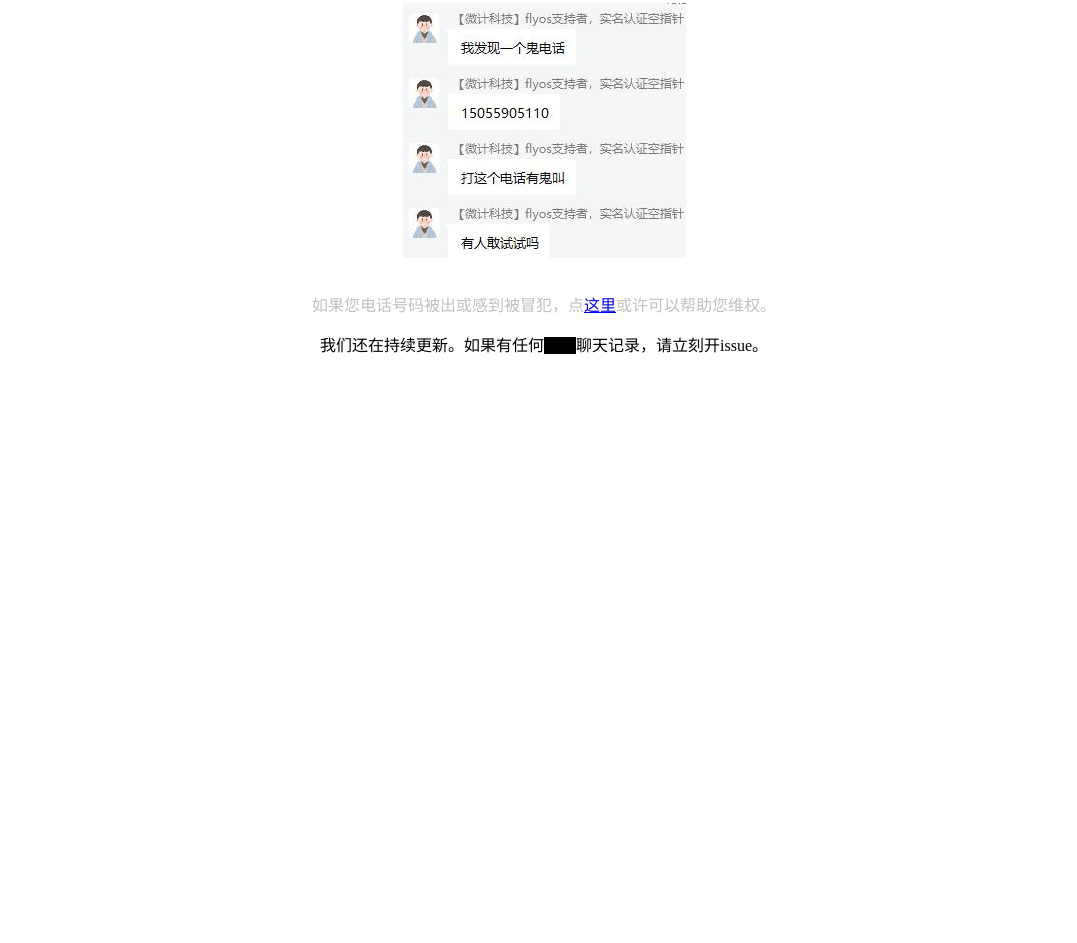
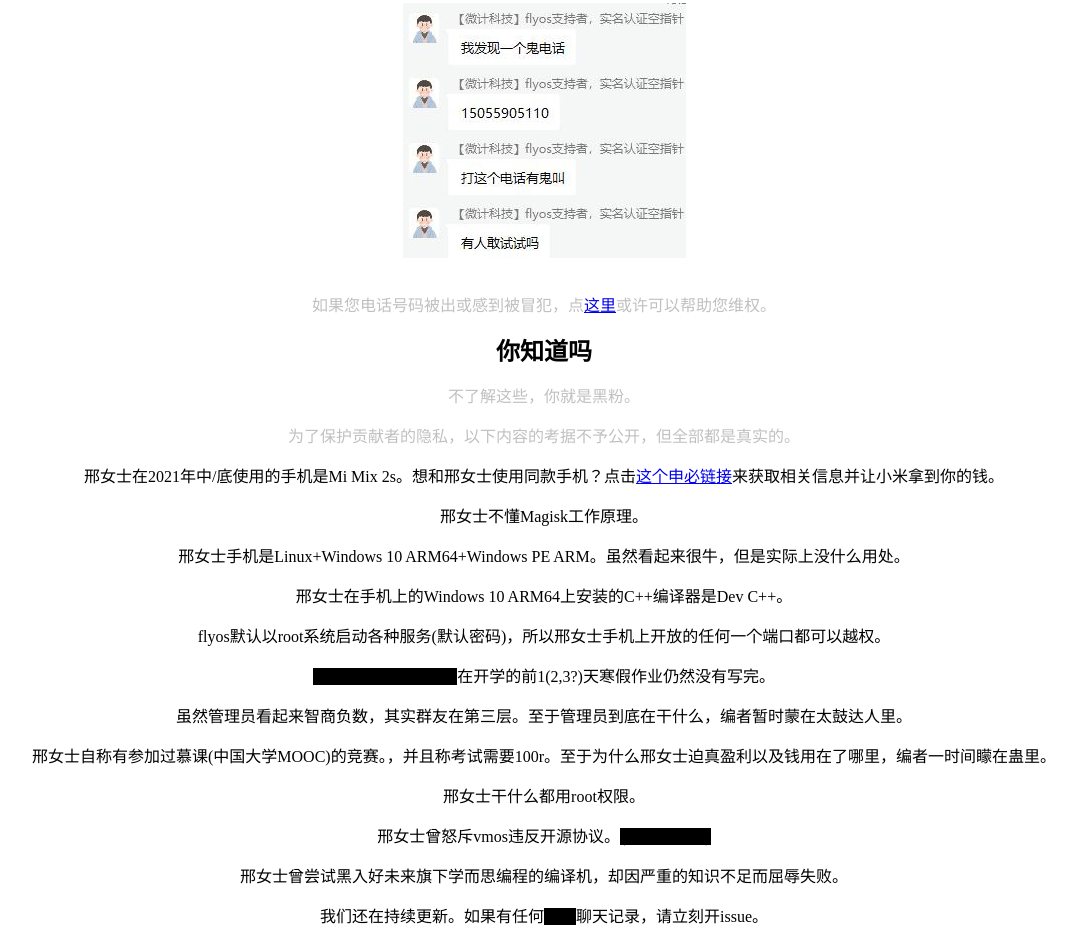
Before and after one commit to Aw-XwX/fuckFlyOS, a plain HTML site: page index.html in a window 1280 px wide. Shown: the part 2192-3135 px from the top of the page, without its empty margins (96-1173 px from the left). Before the commit the page ends 2564 px from the top, so only its background shows below. Drawn offline with Linux system fonts and the light colour scheme.

Commit message:
Update index.html

```diff
--- a/index.html
+++ b/index.html
@@ -25,6 +25,20 @@
     <p class="text">随机<span class="secret" title="你知道的太多了">申必</span>电话</p>
     <img class="img" src="img/IMG7.jpg"><br>
     <p class="text hint">如果您电话号码被出或感到被冒犯，点<a href="https://110.qq.com">这里</a>或许可以帮助您维权。</p>
+    <h1 class="title">你知道吗</h1>
+    <p class="text hint">不了解这些，你就是黑粉。</p>
+    <p class="text hint">为了保护贡献者的隐私，以下内容的考据不予公开，但全部都是真实的。</p>
+    <p class="text">邢女士在2021年中/底使用的手机是Mi Mix 2s。想和邢女士使用同款手机？点击<a href="https://www.mi.com/mix2s">这个申必链接</a>来获取相关信息<span class="very_secret" title="为避免冒犯无关群体，不予正常解锁这个秘密。">并让小米拿到你的钱</span>。</p>
+    <p class="text">邢女士不懂Magisk工作原理。</p>
+    <p class="text">邢女士手机是Linux+Windows 10 ARM64+Windows PE ARM。虽然看起来很牛，但是实际上没什么用处。</p>
+    <p class="text">邢女士在手机上的Windows 10 ARM64上安装的C++编译器是Dev C++。</p>
+    <p class="text">flyos默认以root系统启动各种服务(默认密码)，所以邢女士手机上开放的任何一个端口都可以越权。</p>
+    <p class="text"><span class="secret" title="你知道的太多了">建议告诉邢女士老师</span>在开学的前1(2,3?)天寒假作业仍然没有写完。</p>
+    <p class="text">虽然管理员看起来智商负数，其实群友在第三层。至于管理员到底在干什么，编者暂时蒙在太鼓达人里。</p>
+    <p class="text">邢女士自称有参加过慕课(中国大学MOOC)的竞赛。，并且称考试需要100r。至于为什么邢女士迫真盈利以及钱用在了哪里，编者一时间矇在蛊里。</p>
+    <p class="text">邢女士干什么都用root权限。</p>
+    <p class="text">邢女士曾怒斥vmos违反开源协议。<span class="secret" title="你知道的太多了">(双标人石锤)</span></p>
+    <p class="text">邢女士曾<span class="very_secret" title="为避免冒犯无关群体，不予正常解锁这个秘密。">尝试黑入好未来旗下学而思编程的编译机，却因严重的知识不足而屈辱失败</span>。</p>
     <p class="text">我们还在持续更新。如果有任何<span class="secret" title="你知道的太多了">乐子</span>聊天记录，请立刻开issue。</p>
   </body>
 </html>
```
